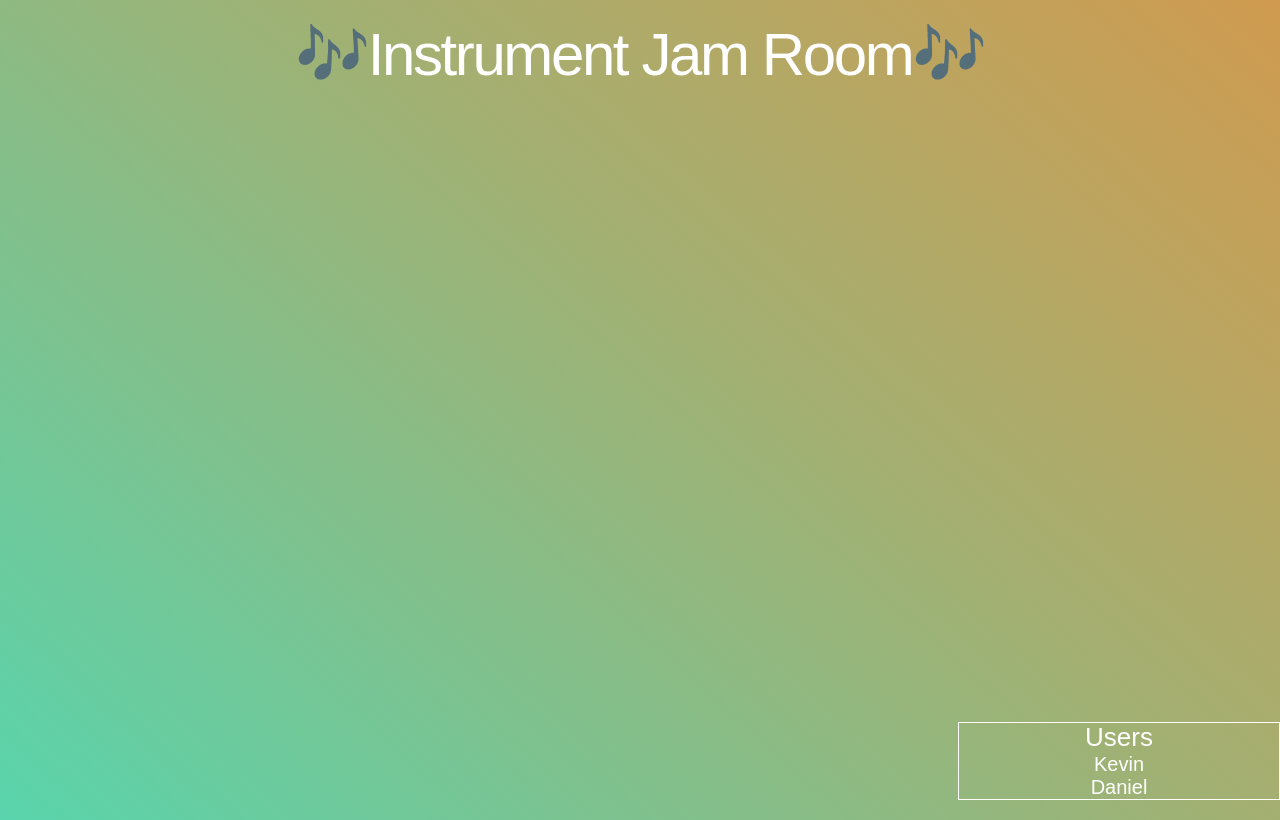
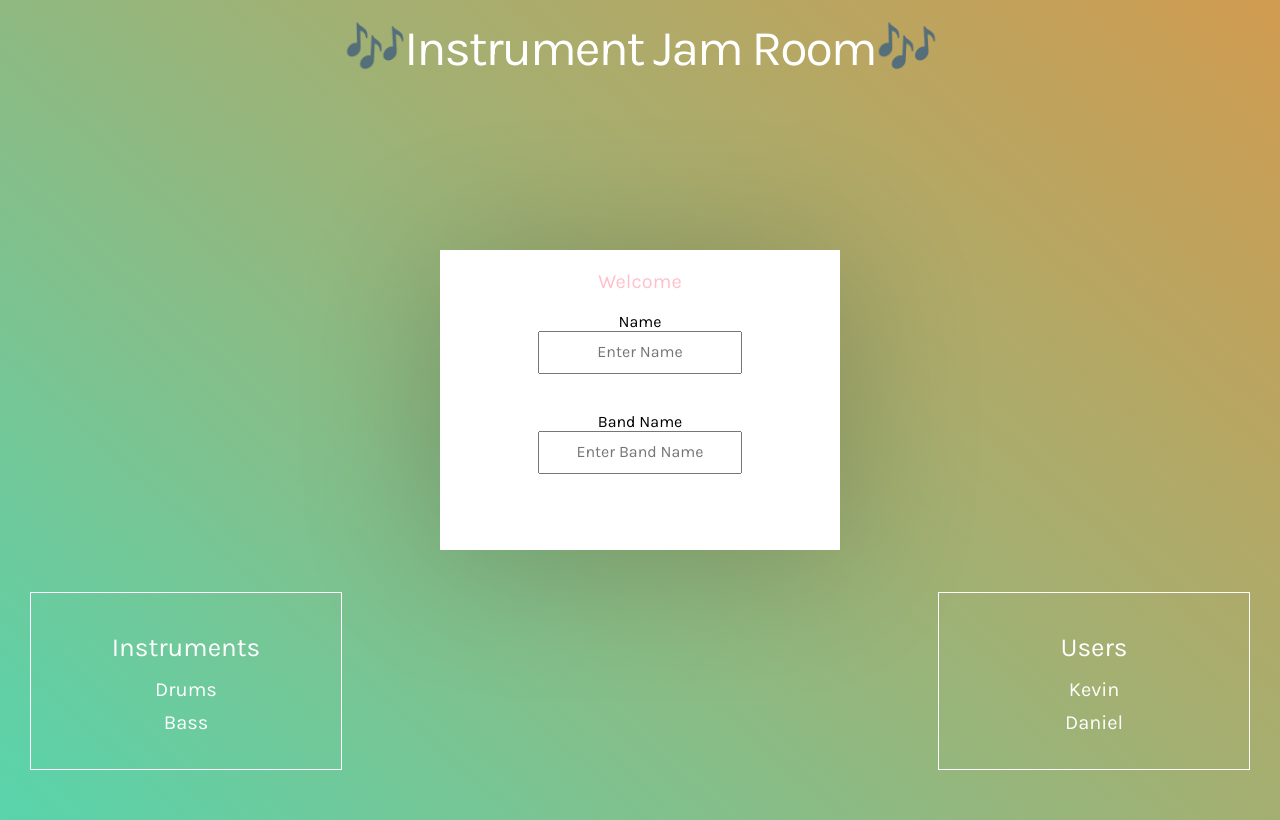
Before and after one commit to danieltomasku/Instrument-Jam-Room, a website: page client/index.html in a window 1280 px wide. Drawn offline with nearby package versions, Linux system fonts and the light colour scheme.

Commit message:
More UI components

```diff
--- a/client/css/styles.css
+++ b/client/css/styles.css
@@ -5,14 +5,14 @@ body {
   -o-background-size: cover;
 	background-size: cover;
 	background-repeat:no-repeat;
-	font-family: 'Circular Air Pro', sans-serif;
+	font-family: 'Karla', sans-serif;
   color: white;
   height: 100vh;
 }
 
 .title {
-  font-family: 'Circular Air Pro', sans-serif;
-  font-size: 60px;
+  font-family: 'Karla', sans-serif;
+  font-size: 50px;
   font-weight: normal;
   color: white;
   text-align: center;
@@ -20,21 +20,87 @@ body {
   margin: 20px;
 }
 
+.header {
+  margin: 10px 0px;
+}
+
 .users {
   position: absolute;
   bottom: 0px;
   right: 0px;
-  width: 25vw;
+  width: 250px;
   border: 1px solid white;
   font-size: 26px;
   text-align: center;
+  margin: 30px;
+  padding: 30px;
 }
 
 .user {
   font-size: 20px;
-  font-weight: light;
+  padding: 5px 0px;
+  font-weight: 100;
 }
 
 .instruments {
+  position: absolute;
+  bottom: 0px;
+  left: 0px;
+  width: 250px;
+  border: 1px solid white;
+  font-size: 26px;
+  text-align: center;
+  margin: 30px;
+  padding: 30px;
+}
 
+.instrument {
+  font-size: 20px;
+  padding: 5px 0px;
+  font-weight: 100;
 }
+
+/* LOGIN */
+.login {
+  background-color: white;
+  width: 400px;
+  height: 300px;
+  position: absolute;
+  top: 50%;
+  left: 50%;
+  transform: translate(-50%, -50%);
+  box-shadow: 0px 10px 140px rgba(0, 0, 0, 0.21)
+}
+
+.login-header {
+  font-size: 20px;
+  color: pink;
+  margin: 20px auto;
+  width: 100%;
+  position: relative;
+  display: block;
+  text-align: center;
+}
+
+.name-wrapper {
+  width: 100%;
+  height: 100px;
+}
+
+.name {
+  text-align: center;
+  position: absolute;
+  left: 50%;
+  transform: translateX(-50%);
+}
+
+input {
+  font-family: 'Karla', sans-serif;
+  padding: 10px;
+}
+
+label {
+  color: black;
+  display: block;
+  text-align: center;
+}
--- a/client/index.html
+++ b/client/index.html
@@ -2,13 +2,27 @@
 <html lang="en">
   <head>
     <meta charset="utf-8">
+    <link href="https://fonts.googleapis.com/css?family=Karla" rel="stylesheet">
     <link rel='stylesheet' type="text/css" href='https://cdnjs.cloudflare.com/ajax/libs/normalize/7.0.0/normalize.min.css'></link>
     <link rel='stylesheet' type="text/css" href='css/styles.css'></link>
   </head>
   <body>
     <div id="app" class="title">🎶Instrument Jam Room🎶</div>
+    <div class="login">
+      <div class="login-header">
+        Welcome
+      </div>
+      <div class="name-wrapper">
+        <label for="nickname">Name</label>
+        <input class="name" id="nickname" type="text" placeholder="Enter Name">
+      </div>
+      <div class="name-wrapper">
+        <label for="nickname">Band Name</label>
+        <input class="name" id="nickname" type="text" placeholder="Enter Band Name">
+      </div>
+    </div>
     <div class="users">
-      Users
+      <div class ="header">Users</div>
       <div class="user">
         Kevin
       </div>
@@ -16,5 +30,14 @@
         Daniel
       </div>
     </div>
+    <div class="instruments">
+      <div class ="header">Instruments</div>
+      <div class="instrument">
+        Drums
+      </div>
+      <div class="instrument">
+        Bass
+      </div>
+    </div>
   </body>
 </html>
```
